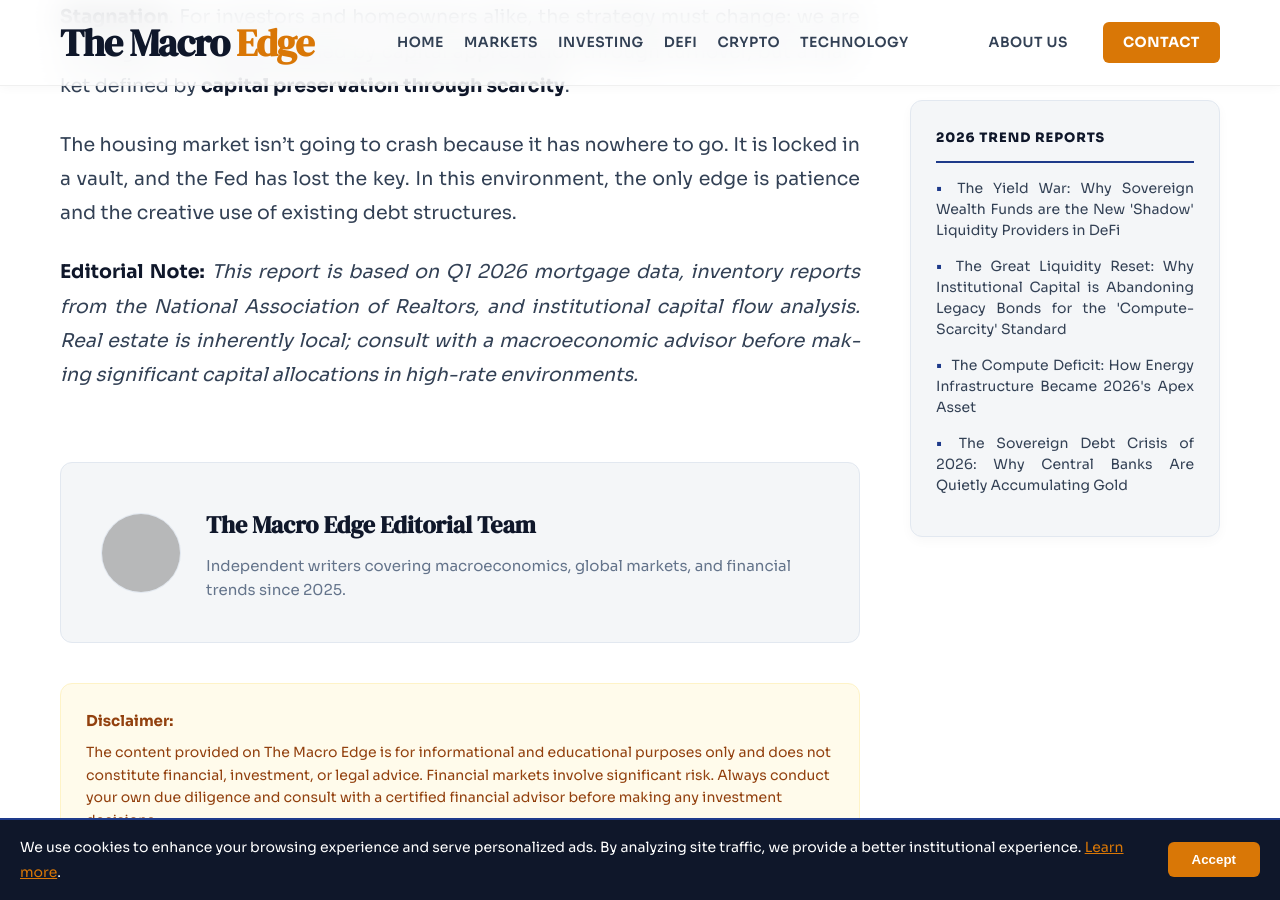
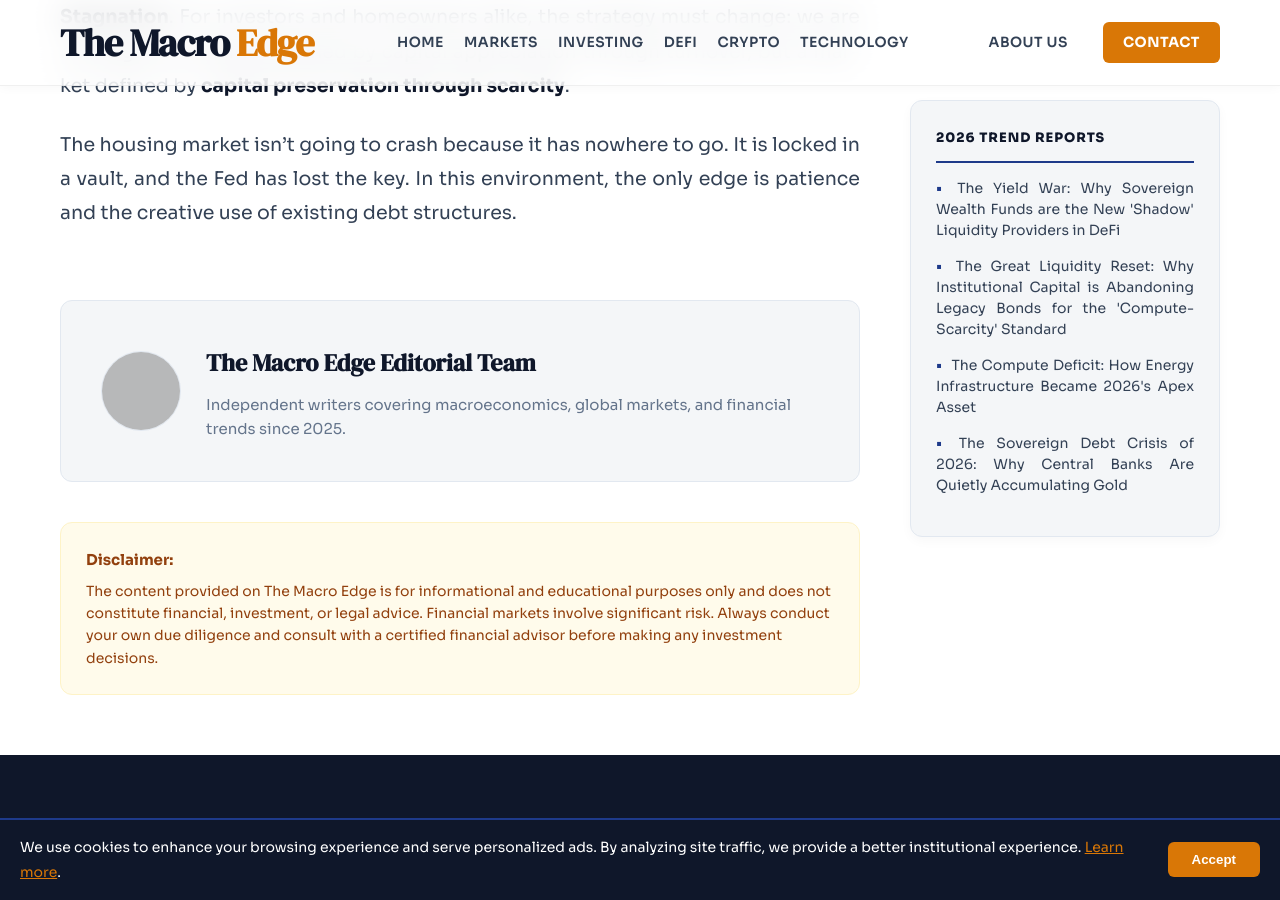
Before and after one commit to Frixx55/FinanceWorld, a Jekyll site: the page built from _posts/2026-05-04-housing-market-golden-handcuffs.md, in a window 1280 px wide and 900 px high, scrolled down 7702 px. Built offline with Jekyll 4.4.1, drawn with Linux system fonts in a browser that asks for light colours; grey boxes are pictures that could not be loaded.

Commit message:
Remove editorial note from housing market report
Removed editorial note about Q1 2026 mortgage data and real estate consulting.

```diff
--- a/_posts/2026-05-04-housing-market-golden-handcuffs.md
+++ b/_posts/2026-05-04-housing-market-golden-handcuffs.md
@@ -93,6 +93,3 @@ The "Great Reset" in housing has not resulted in lower prices, but in a **lower
 The 2026 housing market represents a fundamental shift in the American economic contract. The era of cheap, easy mobility has been replaced by the **Great Stagnation**. For investors and homeowners alike, the strategy must change: we are no longer in a market defined by capital appreciation through turnover, but a market defined by **capital preservation through scarcity**.
 
 The housing market isn't going to crash because it has nowhere to go. It is locked in a vault, and the Fed has lost the key. In this environment, the only edge is patience and the creative use of existing debt structures.
-
-
-**Editorial Note:** *This report is based on Q1 2026 mortgage data, inventory reports from the National Association of Realtors, and institutional capital flow analysis. Real estate is inherently local; consult with a macroeconomic advisor before making significant capital allocations in high-rate environments.*
```
